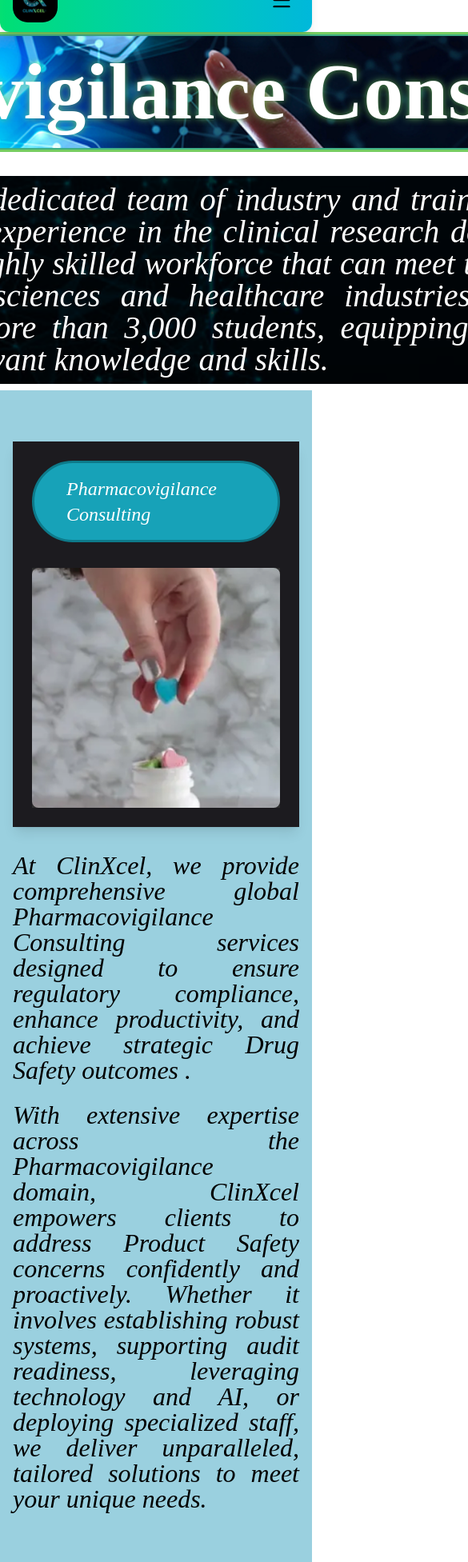
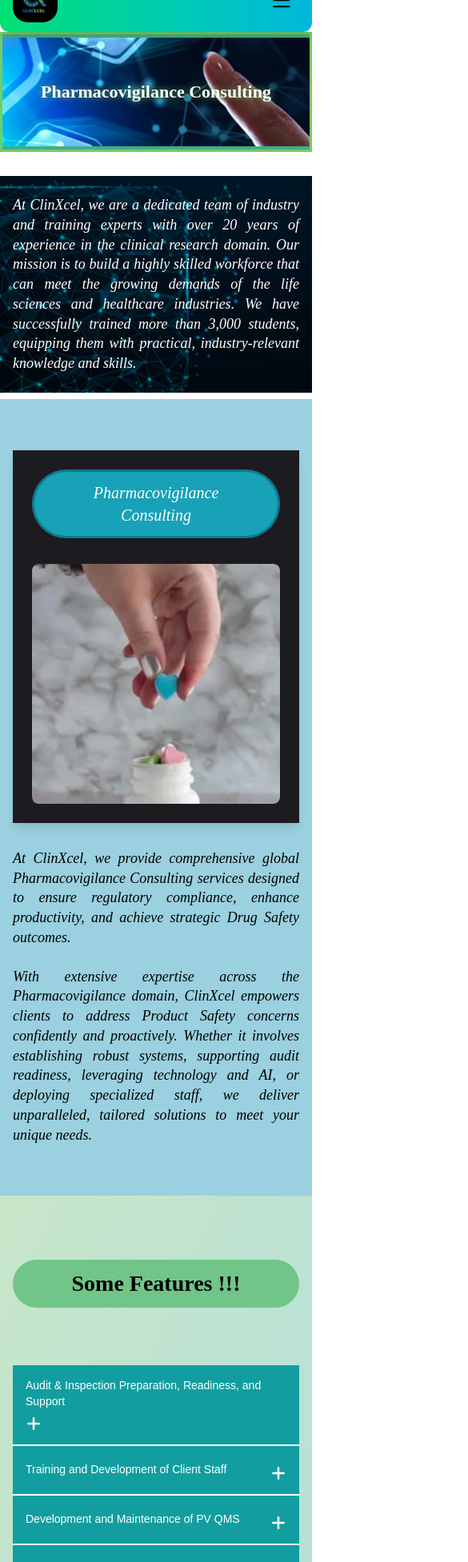
Before and after one commit to abdulahadkhan-10/clin, a Next.js app: page /consulting in a window 390 px wide. Shown: the part 40-1993 px from the top of the page at 80% size, 585 px wide, since content can reach past the window. Built offline with nearby package versions, Linux system fonts and the light colour scheme.

Commit message:
changes by abdul wahid

```diff
--- a/src/component/consulting/about/page.jsx
+++ b/src/component/consulting/about/page.jsx
@@ -6,23 +6,23 @@
       className="py-16 px-4 sm:px-6 lg:px-8 mt-2"
       style={{ backgroundColor: "#36A2C080" }}
     >
-      <div className="max-w-7xl mx-auto grid lg:grid-cols-2 gap-8 items-start">
+      <div className="max-w-7xl mx-auto grid grid-cols-1 lg:grid-cols-2 gap-8 items-start">
         {/* Left Column - Header + Image */}
         <div
-  className=" p-6 shadow-lg"
+          className="p-6 shadow-lg"
           style={{ backgroundColor: "#1C1B1F" }}
         >
           {/* Header Button */}
           <div className="mb-8 flex justify-start">
             <div
-      className="rounded-full px-10 py-4"
+              className="rounded-full px-8 sm:px-10 py-3 sm:py-4 w-full sm:w-auto text-center sm:text-left"
               style={{
                 backgroundColor: "#17a2b8",
                 border: "3px solid #0d7a8a",
               }}
             >
               <h3
-        className="text-white italic font-medium text-2xl"
+                className="text-white italic font-medium text-xl sm:text-2xl"
                 style={{ fontFamily: "'Poltawski Nowy', serif" }}
               >
                 Pharmacovigilance Consulting
@@ -30,9 +30,9 @@
             </div>
           </div>
 
-  {/* Professional Image Placeholder */}
+          {/* Professional Image */}
           <div
-    className="relative w-full  overflow-hidden"
+            className="relative w-full overflow-hidden rounded-lg"
             style={{
               backgroundColor: "#2d2d2d",
               height: "300px",
@@ -48,51 +48,40 @@
           </div>
         </div>
 
-
         {/* Right Column - Text Content */}
         <div className="flex items-center">
           <div className="max-w-2xl">
             <p
-              className="mb-6"
+              className="mb-6 text-[18px] sm:text-[22px] md:text-[26px] lg:text-[32px] leading-snug sm:leading-normal"
               style={{
                 fontFamily: "'Poltawski Nowy', serif",
                 fontWeight: 500,
                 fontStyle: "italic",
-                fontSize: "32px",
-                lineHeight: "100%",
                 color: "#000000",
                 textAlign: "justify",
-
               }}
             >
-              At ClinXcel, we
-              provide comprehensive global Pharmacovigilance Consulting services
-              designed to ensure regulatory compliance,{" "}
-
-                enhance productivity, and achieve strategic Drug Safety outcomes
-
-              .
+              At ClinXcel, we provide comprehensive global Pharmacovigilance
+              Consulting services designed to ensure regulatory compliance,
+              enhance productivity, and achieve strategic Drug Safety outcomes.
             </p>
 
             <p
+              className="text-[18px] sm:text-[22px] md:text-[26px] lg:text-[32px] leading-snug sm:leading-normal"
               style={{
                 fontFamily: "'Poltawski Nowy', serif",
                 fontWeight: 500,
                 fontStyle: "italic",
-                fontSize: "32px",
-                lineHeight: "100%",
                 color: "#000000",
                 textAlign: "justify",
-
               }}
             >
-              With extensive expertise across the Pharmacovigilance domain,{" "}
-              ClinXcel
-              empowers clients to address Product Safety concerns confidently
-              and proactively. Whether it involves establishing robust systems,
-              supporting audit readiness, leveraging technology and AI, or
-              deploying specialized staff, we deliver unparalleled, tailored
-              solutions to meet your unique needs.
+              With extensive expertise across the Pharmacovigilance domain,
+              ClinXcel empowers clients to address Product Safety concerns
+              confidently and proactively. Whether it involves establishing
+              robust systems, supporting audit readiness, leveraging technology
+              and AI, or deploying specialized staff, we deliver unparalleled,
+              tailored solutions to meet your unique needs.
             </p>
           </div>
         </div>
--- a/src/component/consulting/featuresection/feature.jsx
+++ b/src/component/consulting/featuresection/feature.jsx
@@ -55,22 +55,23 @@
         background: "linear-gradient(to bottom right, #c8e6c9, #b2dfdb)",
       }}
     >
-      <div className="max-w-8xl ">
+      <div className="max-w-8xl mx-auto">
         {/* Header */}
-        <div className="flex justify-start   py-8">
+        <div className="flex justify-center lg:justify-start py-8">
           <div
-            className=" justify-start rounded-[52px] px-8 py-6"
+            className="rounded-[52px] px-6 sm:px-8 py-4 sm:py-6 flex items-center justify-center"
             style={{
               backgroundColor: "#71C589",
-              width: "550px",
-              height: "100px",
+              width: "100%",
+              maxWidth: "600px",
+              height: "auto",
             }}
           >
             <h2
-              className="text-black font-bold text-center"
+              className="text-black font-bold"
               style={{
                 fontFamily: "'Poltawski Nowy', serif",
-                fontSize: "64px",
+                fontSize: "clamp(28px, 6vw, 64px)",
                 lineHeight: "100%",
               }}
             >
@@ -80,20 +81,20 @@
         </div>
 
         {/* Accordion Items */}
-        <div className="space-y-0 mt-20  pl-5 w-auto">
+        <div className="space-y-0 mt-10 sm:mt-16 pl-0 sm:pl-5 w-full">
           {features.map((feature, index) => (
             <div key={index} className="border-b-2 border-white">
               <button
                 onClick={() => toggleAccordion(index)}
-                className="w-full text-left p-5 flex items-center justify-between transition-all duration-200 hover:brightness-110"
+                className="w-full text-left p-4 sm:p-5 flex flex-wrap sm:flex-nowrap items-center justify-between transition-all duration-200 hover:brightness-110"
                 style={{ backgroundColor: "#129EA0" }}
               >
-                <span className="text-white font-normal text-base pr-4">
+                <span className="text-white font-normal text-sm sm:text-base md:text-lg pr-4 leading-snug sm:leading-normal">
                   {feature.title}
                 </span>
-                <div className="flex-shrink-0">
+                <div className="flex-shrink-0 mt-2 sm:mt-0">
                   <svg
-                    className={`w-6 h-6 text-white transition-transform duration-300 ${
+                    className={`w-5 h-5 sm:w-6 sm:h-6 text-white transition-transform duration-300 ${
                       openIndex === index ? "rotate-45" : ""
                     }`}
                     fill="none"
@@ -117,7 +118,7 @@
                 }`}
                 style={{ backgroundColor: "#129EA0" }}
               >
-                <div className="p-5 text-gray-700 text-base leading-relaxed">
+                <div className="p-4 sm:p-5 text-white text-sm sm:text-base md:text-lg leading-relaxed">
                   {feature.content}
                 </div>
               </div>
--- a/src/component/consulting/page.jsx
+++ b/src/component/consulting/page.jsx
@@ -6,14 +6,14 @@
     <main className="flex flex-col items-center w-full bg-[#FFFFFF]">
       {/* ===== HERO SECTION ===== */}
       <section
-        className="relative flex items-center justify-center w-[1500px] h-[150px]  text-center bg-cover bg-center border-[3px] border-[#76CD61] opacity-100"
+        className="relative flex items-center justify-center w-full max-w-[1500px] h-[150px] md:h-[200px] lg:h-[250px] text-center bg-cover bg-center border-[3px] border-[#76CD61] opacity-100 px-4"
         style={{
           backgroundImage: "url('/image 180.png')",
           fontFamily: "'Poltawski Nowy', serif",
         }}
       >
         <h1
-          className="text-[100px] font-bold leading-[100%] text-white"
+          className="text-[22px] sm:text-[60px] md:text-[80px] lg:text-[70px] font-bold leading-[100%] text-white text-balance"
           style={{
             textShadow: "0px 0px 10px rgba(118,205,97,0.8)",
           }}
@@ -24,15 +24,15 @@
 
       {/* ===== CONSULTING SECTION ===== */}
       <section
-        className="relative w-[1599px] h-[260px] mt-[30px]  flex items-center justify-center bg-cover bg-center text-justify"
+        className="relative w-full max-w-[1599px] mt-[30px] flex items-center justify-center bg-cover bg-center text-justify"
         style={{
           backgroundImage: "url('/Rectangle 7358.png')",
           fontFamily: "'Poltawski Nowy', serif",
         }}
       >
-        <div className="bg-black/70 w-full h-full flex items-center justify-center px-10">
+        <div className="w-full h-full flex items-center justify-center px-4 sm:px-6 md:px-10 py-6 md:py-10">
           <p
-            className="text-white italic font-medium text-[40px] leading-[100%] max-w-6xl"
+            className="text-white italic font-medium text-[18px] sm:text-[24px] md:text-[32px] lg:text-[40px] leading-snug md:leading-[100%] max-w-6xl"
             style={{
               fontWeight: 500,
               opacity: 1,
--- a/src/component/contact/contact.jsx
+++ b/src/component/contact/contact.jsx
@@ -73,7 +73,7 @@
       </div>
       <div className="w-full min-h-screen flex items-center justify-center bg-gradient-to-b from-blue-100 to-green-100 py-10">
         {/* Contact Details Card */}
-        <div className="absolute inset-0 mt-272 flex items-center justify-start">
+        <div className="absolute inset-0 mt-269 flex items-center justify-start">
           <div className="relative left-[5%] lg:left-[8%] xl:left-[10%] bg-[#5FC4CC] p-8 rounded-[25px] shadow-2xl w-[85%] sm:w-[55%] md:w-[45%] lg:w-[40%] xl:w-[38%] border-[6px] border-white z-20">
             <h2 className="text-2xl sm:text-3xl font-bold text-black mb-6 border-b-4 border-black pb-2 inline-block">
               Contact Details
@@ -100,7 +100,7 @@
         </div>
 
         {/* Outer Container */}
-        <div className="relative flex justify-end w-full min-h-screen mr-27">
+        <div className="relative flex justify-end w-full min-h-screen mr-28">
           {/* Background Shape */}
           <img
             src="/contact3.svg"
```
Also changed, not shown: src/component/about/about.jsx (+8 -8 lines). Lines whose indentation alone changed are shown as unchanged.
